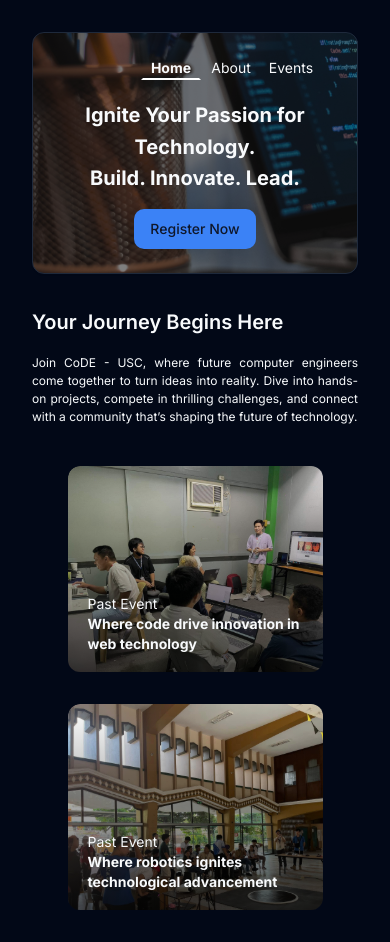
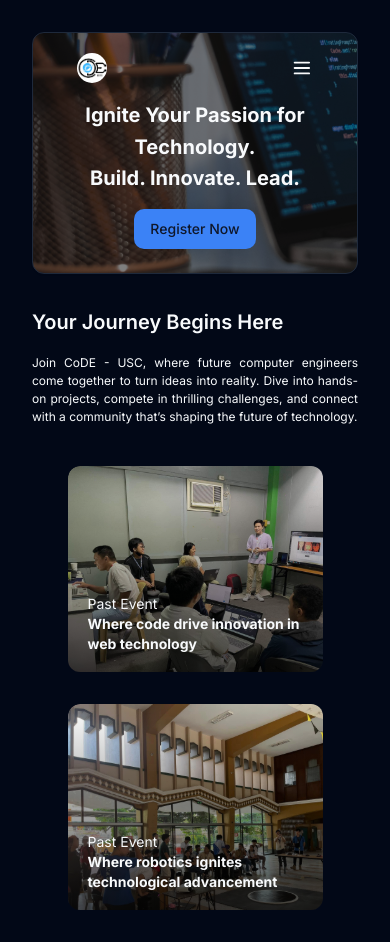
Before and after one commit to formesean/CoDE, a Next.js app: page / in a window 390 px wide. After the commit the page ends 910 px from the top, so only its background shows below. Built offline with nearby package versions, Linux system fonts and the light colour scheme.

Commit message:
Update Navbar component to include mobile menu functionality

```diff
--- a/src/app/_components/Navbar.tsx
+++ b/src/app/_components/Navbar.tsx
@@ -4,7 +4,7 @@ import { Card, CardContent } from "../../components/ui/card";
 import { Button } from "../../components/ui/button";
 import Link from "next/link";
 import { usePathname } from "next/navigation";
-import { Menu } from "lucide-react";
+import { Menu, X } from "lucide-react";
 import { useState } from "react";
 import { UserButton } from "@clerk/nextjs";
 
@@ -25,12 +25,12 @@ export default function Navbar({ page, className, showContent }: NavbarProps) {
   const currentRoute = usePathname();
   const [showMenu, setShowMenu] = useState(false);
 
+  const closeMenu = () => {
+    setShowMenu(false);
+  };
+
   const openMenu = () => {
     setShowMenu(true);
-  };
-
-  const closeMenu = () => {
-    setShowMenu(false);
   };
 
   return (
@@ -38,7 +38,8 @@ export default function Navbar({ page, className, showContent }: NavbarProps) {
       className={`${className} flex flex-col w-full pt-5 px-5 bg-hero_img bg-no-repeat bg-cover transition-all duration-200`}
     >
       <CardContent>
-        <section className="flex items-center justify-between">
+        {/* Desktop Menu */}
+        <section className="flex items-center justify-between max-sm:hidden">
           <div className="flex items-center justify-start max-md:justify-between gap-[5rem] max-sm:gap-[4rem] w-full">
             <div className="w-[80px] h-[80px] max-md:w-[50px] max-md:h-[50px] max-sm:w-[30px] max-sm:h-[30px]">
               <Image
@@ -79,11 +80,35 @@ export default function Navbar({ page, className, showContent }: NavbarProps) {
           </div>
 
           <UserButton />
+        </section>
 
-          {/* <div className="flex gap-[5rem] max-md:hidden">
+        {/* Mobile Menu */}
+        <section className="flex items-center justify-between md:hidden">
+          <div className="flex items-center justify-start max-md:justify-between gap-[5rem] max-sm:gap-[4rem] w-full">
+            <div className="w-[80px] h-[80px] max-md:w-[50px] max-md:h-[50px] max-sm:w-[30px] max-sm:h-[30px]">
+              <Image
+                src={"/logo.jpg"}
+                alt={"Computer Driven Enthusiast's Logo"}
+                width={80}
+                height={80}
+                className="rounded-2xl cursor-pointer"
+              />
+            </div>
+          </div>
+
+          {!showMenu ? (
+            <Menu className="cursor-pointer" onClick={openMenu} />
+          ) : (
+            <div className="w-full h-screen bg-background absolute top-0 left-0 p-8 z-10">
+              <div className="flex justify-between items-center px-[2.75rem] pt-[0.9rem]">
+                <UserButton />
+                <X className="cursor-pointer" onClick={closeMenu} />
+              </div>
+
+              <div className="flex flex-col gap-5 justify-center items-center pt-20">
                 <Link
                   href="/"
-              className={`inline-block min-w-[60px] text-center ${
+                  className={`max-sm:text-sm inline-block min-w-[60px] text-center ${
                     currentRoute === "/" ? activePage : inActivePage
                   }`}
                 >
@@ -91,23 +116,31 @@ export default function Navbar({ page, className, showContent }: NavbarProps) {
                 </Link>
                 <Link
                   href="about"
-              className={`inline-block min-w-[60px] text-center ${
+                  className={`max-sm:text-sm inline-block min-w-[60px] text-center ${
                     currentRoute === "/about" ? activePage : inActivePage
                   }`}
                 >
                   About
                 </Link>
-          </div> */}
-
-          {/* <Menu className={`hidden max-md:block cursor-pointer`} /> */}
+                <Link
+                  href="events"
+                  className={`max-sm:text-sm inline-block min-w-[60px] text-center ${
+                    currentRoute === "/events" ? activePage : inActivePage
+                  }`}
+                >
+                  Events
+                </Link>
+              </div>
+            </div>
+          )}
         </section>
 
         {page === "home" ? (
           <section className="w-full pt-4 flex flex-col items-center justify-center">
-            <h1 className="text-[56px] max-lg:text-[52px] max-md:text-[40px] max-sm:text-[26px] max-[425px]:text-[20px] text-center font-bold w-[733px] max-lg:w-full leading-[4.5rem] max-md:leading-[2.5rem] max-[425px]:leading-[2rem]">
+            <h1 className="select-none text-[56px] max-lg:text-[52px] max-md:text-[40px] max-sm:text-[26px] max-[425px]:text-[20px] text-center font-bold w-[733px] max-lg:w-full leading-[4.5rem] max-md:leading-[2.5rem] max-[425px]:leading-[2rem]">
               Ignite Your Passion for Technology.
             </h1>
-            <h1 className="text-[52px] max-lg:text-[48px] max-md:text-[40px] max-sm:text-[24px] max-[425px]:text-[20px] text-center font-bold w-[733px] max-lg:w-full">
+            <h1 className="select-none text-[52px] max-lg:text-[48px] max-md:text-[40px] max-sm:text-[24px] max-[425px]:text-[20px] text-center font-bold w-[733px] max-lg:w-full">
               Build. Innovate. Lead.
             </h1>
             <Button className="mt-8 max-md:mt-4" asChild>
@@ -124,7 +157,7 @@ export default function Navbar({ page, className, showContent }: NavbarProps) {
                 showContent ? "opacity-100" : "opacity-0"
               } w-full pt-4 flex flex-col items-center justify-center`}
             >
-              <h1 className="text-[56px] max-lg:text-[52px] max-sm:text-[24px] max-[425px]:text-[20px] text-center font-bold w-[733px] max-lg:w-full leading-[4.5rem] max-md:leading-[2.5rem] max-[425px]:leading-[2rem]">
+              <h1 className="select-none text-[56px] max-lg:text-[52px] max-sm:text-[24px] max-[425px]:text-[20px] text-center font-bold w-[733px] max-lg:w-full leading-[4.5rem] max-md:leading-[2.5rem] max-[425px]:leading-[2rem]">
                 Discover CoDE - USC: Where Innovation Meets Opportunity
               </h1>
             </section>
--- a/src/app/page.tsx
+++ b/src/app/page.tsx
@@ -2,10 +2,12 @@ import Navbar from "./_components/Navbar";
 
 export default function Home() {
   return (
-    <main className="flex w-full min-h-screen flex-col items-center p-8">
-      <Navbar page="home" showContent={false} />
+    <main className="flex w-full min-h-screen flex-col items-center">
+      <div className="w-full pt-8 px-8 sticky top-0 bg-background">
+        <Navbar page="home" showContent={false} />
+      </div>
 
-      <section className="mt-[2.7rem] max-md:mt-[1.5rem] flex flex-row justify-center items-center gap-6 w-full max-lg:flex-col max-lg:gap-10">
+      <section className="mt-[2.7rem] max-md:mt-[1.5rem] px-8 flex flex-row justify-center items-center gap-6 w-full max-lg:flex-col max-lg:gap-10">
         <div className="w-[664px] max-md:w-full">
           <h1 className="block max-xl:hidden text-[44px] max-lg:text-[40px] text-left font-semibold w-[502px] leading-[3rem]">
             Your Journey Begins <span className="text-[40px]">Here</span>
```
Lines whose indentation alone changed are shown as unchanged.
